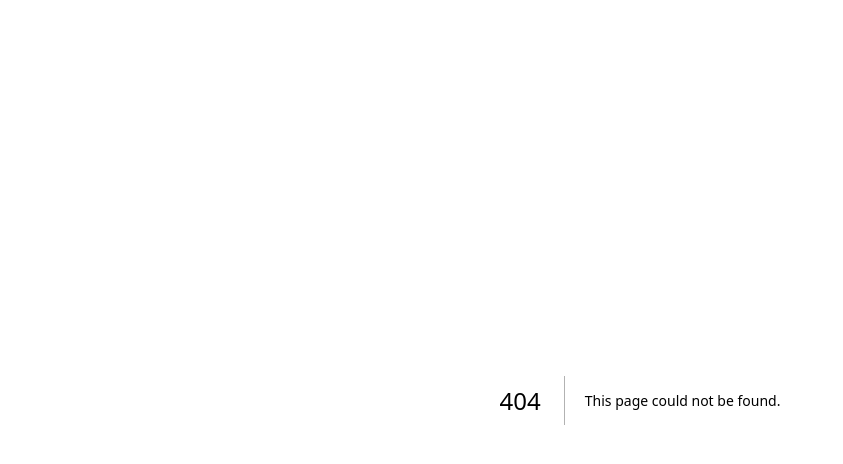
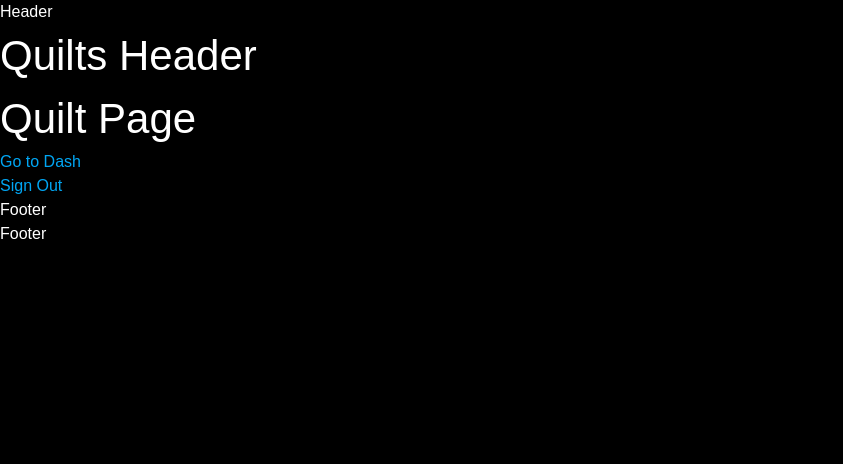
Before and after one commit to ndod-dev/patch-pitch, a Next.js app: page /dashboard/quilt in a window 1280 px wide. Before the commit this address had no page. Shown: the top 464 px of the page, without its empty margins (0-843 px from the left). Built offline with nearby package versions, Linux system fonts and the light colour scheme.

Commit message:
Ensure slug retrieves data from params. Add page for quilt route.

```diff
--- a/src/app/dashboard/quilt/[slug]/page.tsx
+++ b/src/app/dashboard/quilt/[slug]/page.tsx
@@ -4,7 +4,10 @@ import Link from "next/link";
  * Displays the patches contained in a specific quilt.
  * @constructor
  */
-export default function Quilt({params}: { params: Promise<{ slug: string }>}) {
+export default async function QuiltDisplay({params}: { params: Promise<{ slug: string }> }) {
+
+    const {slug} = await params;
+
     return (
         <>
             <h1>Quilt</h1>
--- /dev/null
+++ b/src/app/dashboard/quilt/page.tsx
@@ -0,0 +1,11 @@
+import Link from "next/link";
+
+export default function QuiltPage() {
+    return (
+        <>
+            <h1>Quilt Page</h1>
+            <div className={'text-sky-500'}><Link href="/dashboard">Go to Dash</Link></div>
+            <div className={'text-sky-500'}><Link href="auth/login">Sign Out</Link></div>
+        </>
+    );
+}
```
